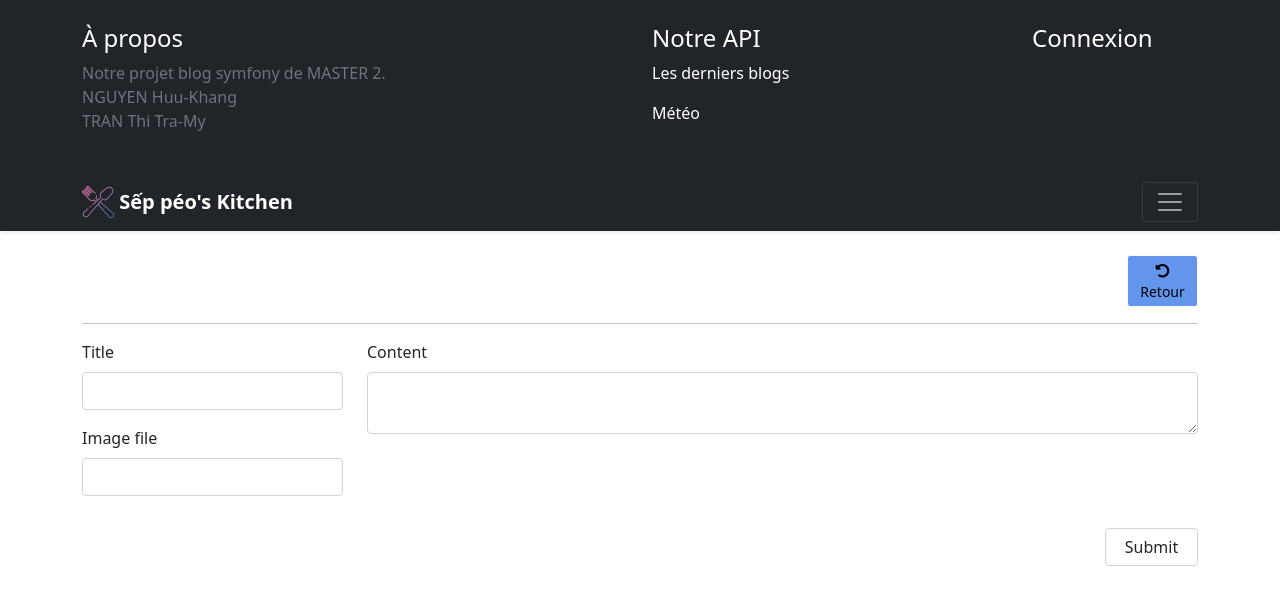
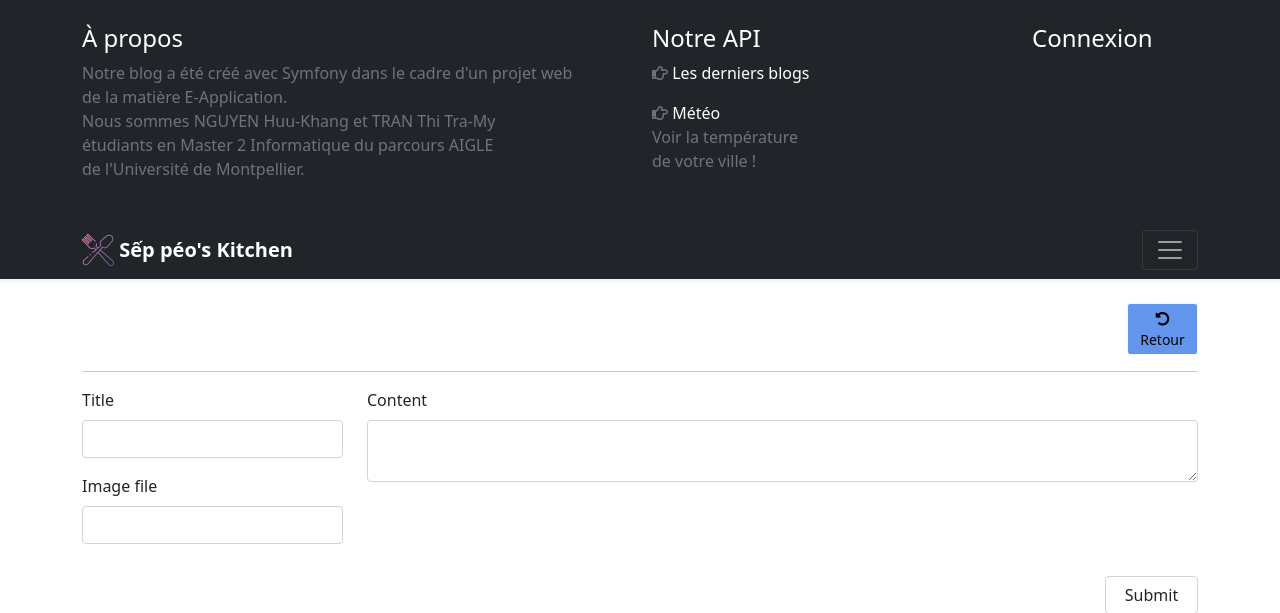
Before and after one commit to XiaoEbisu/BlogM2, a Symfony app: template templates/post/new.html.twig in a window 1280 px wide, after a click that opens the changed part. Shown: the top 613 px of the page. Run offline with Twig, Linux system fonts and the light colour scheme; the template is opened without the code that fills it, so the values that code supplies are empty; form fields are guessed from the names that the template uses; some libraries are stand-ins or nearby versions.

Commit message:
retouch _nav

```diff
--- a/templates/_nav.html.twig
+++ b/templates/_nav.html.twig
@@ -4,9 +4,11 @@
 			<div class="col-sm-6 py-4">
 				<h4 class="text-white">À propos</h4>
 				<p class="text-muted">
-					Notre projet blog symfony de MASTER 2.<br/>
-					NGUYEN Huu-Khang<br/>
-					TRAN Thi Tra-My
+					Notre blog a été créé avec Symfony dans le cadre d'un projet web <br>
+					de la matière E-Application.<br>
+					Nous sommes NGUYEN Huu-Khang et TRAN Thi Tra-My <br>
+					étudiants en Master 2 Informatique du parcours AIGLE <br>
+					de l'Université de Montpellier.
 				</p>
 			</div>
 
@@ -15,10 +17,11 @@
 						<a class="text-white" href="{{ path("app_login") }}">Notre API</a>
 					</h4>
 					<p class="text-muted">
-						<a class="text-white" href="{{ path("api_index") }}">Les derniers blogs</a>
+						<i class="far fa-hand-point-right"></i> <a class="text-white" href="{{ path("api_index") }}">Les derniers blogs</a>
 					</p>
 					<p class="text-muted">
-						<a class="text-white" href="{{ path("api_weather") }}">Météo</a>
+						<i class="far fa-hand-point-right"></i> <a class="text-white" href="{{ path("api_weather") }}">Météo</a><br>
+						Voir la température de votre ville !
 					</p>
 				</div>
 
@@ -41,6 +44,9 @@
 					<h4 class="text-white">
 						<a href="{{ path("app_logout") }}">Déconnexion</a>
 					</h4>
+					<p class="text-muted">
+						Au revoir !
+					</p>
 				</div>
 			{% endif %}
 
```
Also changed, not shown: README.md.
